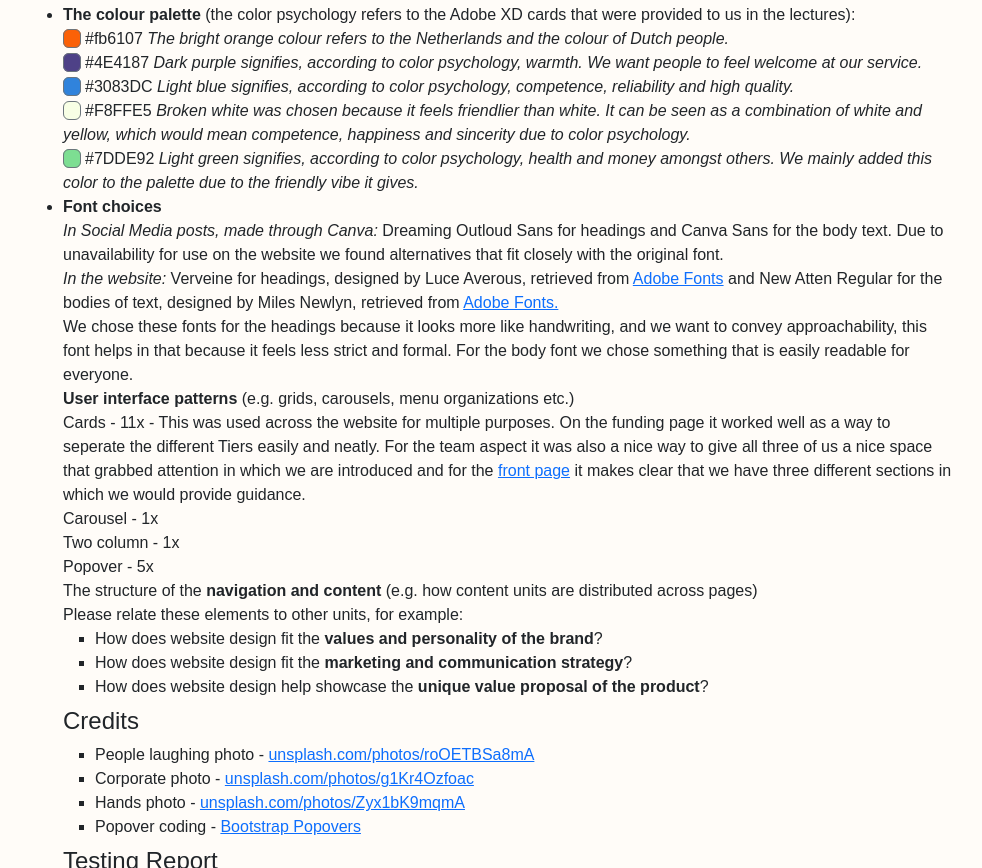
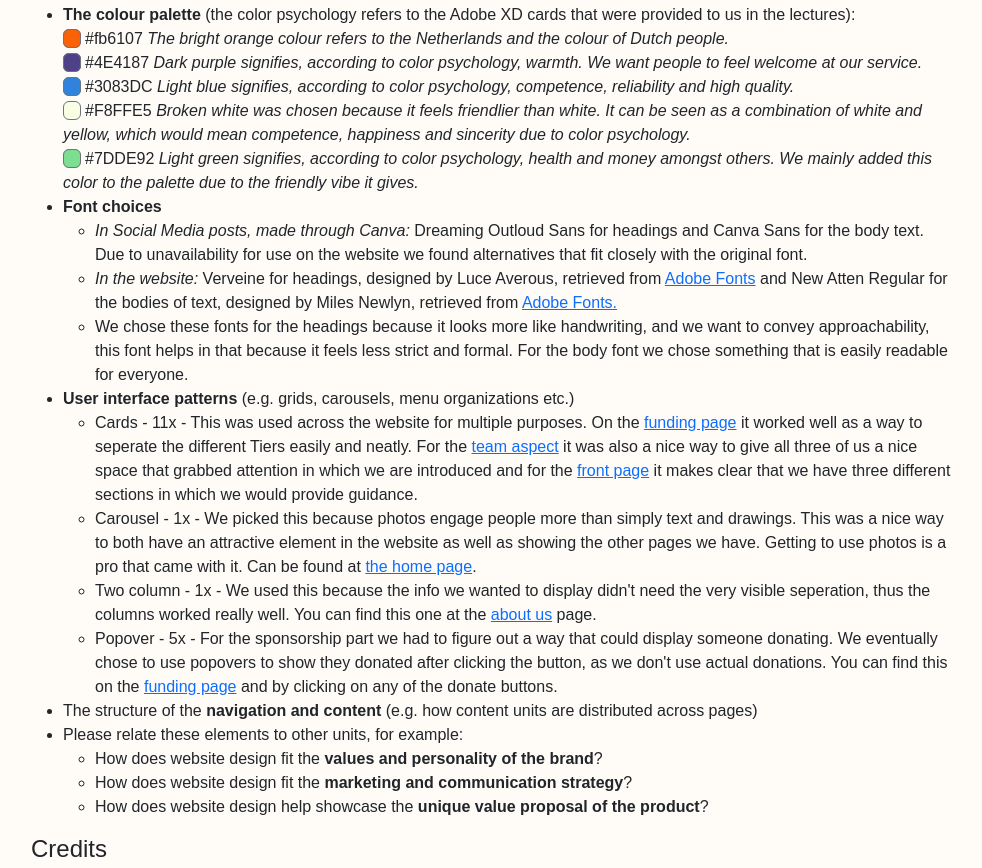
Before and after one commit to Beyond-Borders/the-website, a plain HTML site: page corporate.html in a window 1280 px wide. Shown: the part 959-1827 px from the top of the page, without its empty margins (241-1223 px from the left). Drawn offline with nearby package versions, Linux system fonts and the light colour scheme; a web font is replaced by a local one.

Commit message:
prod justifications added

```diff
--- a/corporate.html
+++ b/corporate.html
@@ -195,22 +195,23 @@
                 </li>
               </ul>
             </li>
-            <li><strong>Font choices</strong></li>
-             <ul class="list-unstyled">
-              <li>
+            <li><strong>Font choices</strong>
+             <ul>
                 <li><em>In Social Media posts, made through Canva:</em> Dreaming Outloud Sans for headings and Canva Sans for the body text. Due to unavailability for use on the website we found alternatives that fit closely with the original font.</li>
                 <li><em>In the website:</em> Verveine for headings, designed by Luce Averous, retrieved from <a href="https://fonts.adobe.com/fonts/verveine">Adobe Fonts</a> and New Atten Regular for the bodies of text, designed by Miles Newlyn, retrieved from <a href="https://fonts.adobe.com/fonts/new-atten">Adobe Fonts.</a></li>
                 <li>We chose these fonts for the headings because it looks more like handwriting, and we want to convey approachability, this font helps in that because it feels less strict and formal. For the body font we chose something that is easily readable for everyone.</li>
-              </li>
+              </ul>
+            </li>
 
-            <li><strong>User interface patterns</strong> (e.g. grids, carousels, menu organizations etc.)</li>
-              <ul class="list-unstyled">
-                <li>
-                  <li>Cards - 11x - This was used across the website for multiple purposes. On the funding page it worked well as a way to seperate the different Tiers easily and neatly. For the team aspect it was also a nice way to give all three of us a nice space that grabbed attention in which we are introduced and for the <a href=index.html>front page</a> it makes clear that we have three different sections in which we would provide guidance.</li>
-                  <li>Carousel - 1x</li>
-                  <li>Two column - 1x</li>
-                  <li>Popover - 5x</li>
-                </li>
+           <li><strong>User interface patterns</strong> (e.g. grids, carousels, menu organizations etc.)
+                <ul>
+                  <li>Cards - 11x - This was used across the website for multiple purposes. On the <a href="funding.html">funding page</a> it worked well as a way to seperate the different Tiers easily and neatly. For the <a href="about_us.html">team aspect</a> it was also a nice way to give all three of us a nice space that grabbed attention in which we are introduced and for the <a href=index.html>front page</a> it makes clear that we have three different sections in which we would provide guidance.</li>
+                  <li>Carousel - 1x - We picked this because photos engage people more than simply text and drawings. This was a nice way to both have an attractive element in the website as well as showing the other pages we have. Getting to use photos is a pro that came with it. Can be found at <a href="index.html">the home page</a>.</li>
+                  <li>Two column - 1x - We used this because the info we wanted to display didn't need the very visible seperation, thus the columns worked really well. You can find this one at the <a href="about_us.html">about us</a> page.</li>
+                  <li>Popover - 5x - For the sponsorship part we had to figure out a way that could display someone donating. We eventually chose to use popovers to show they donated after clicking the button, as we don't use actual donations. You can find this on the <a href="funding.html">funding page</a> and by clicking on any of the donate buttons.</li>
+                </ul>
+            </li>
+
             <li>The structure of the <strong>navigation and content</strong> (e.g. how content units are distributed across pages)</li>
             <li>Please relate these elements to other units, for example:
               <ul>
```
